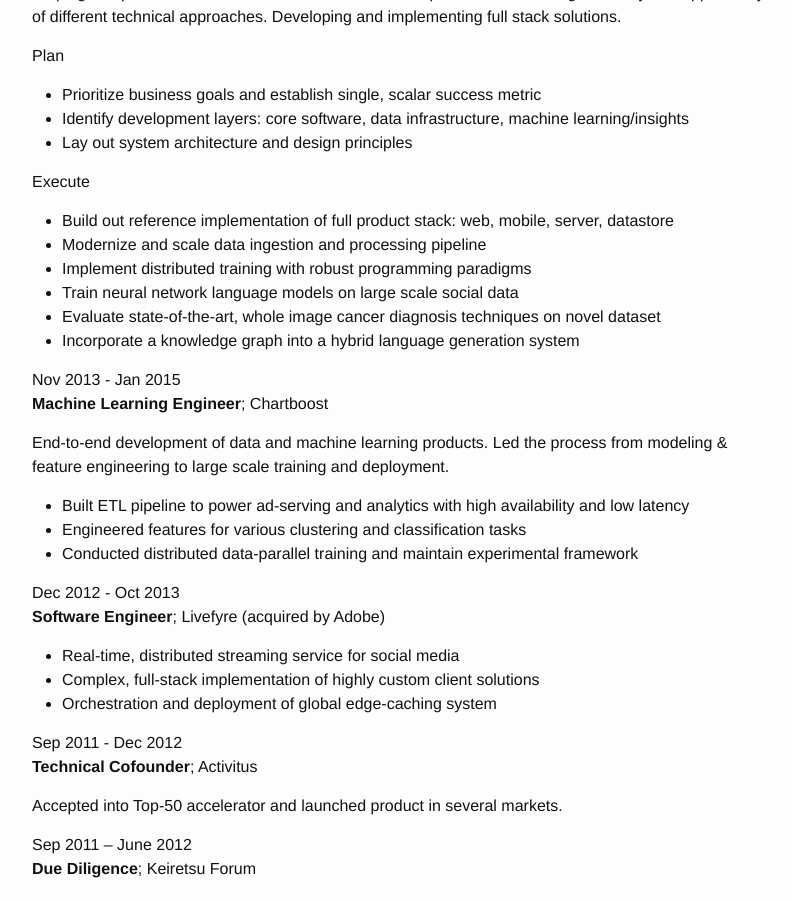
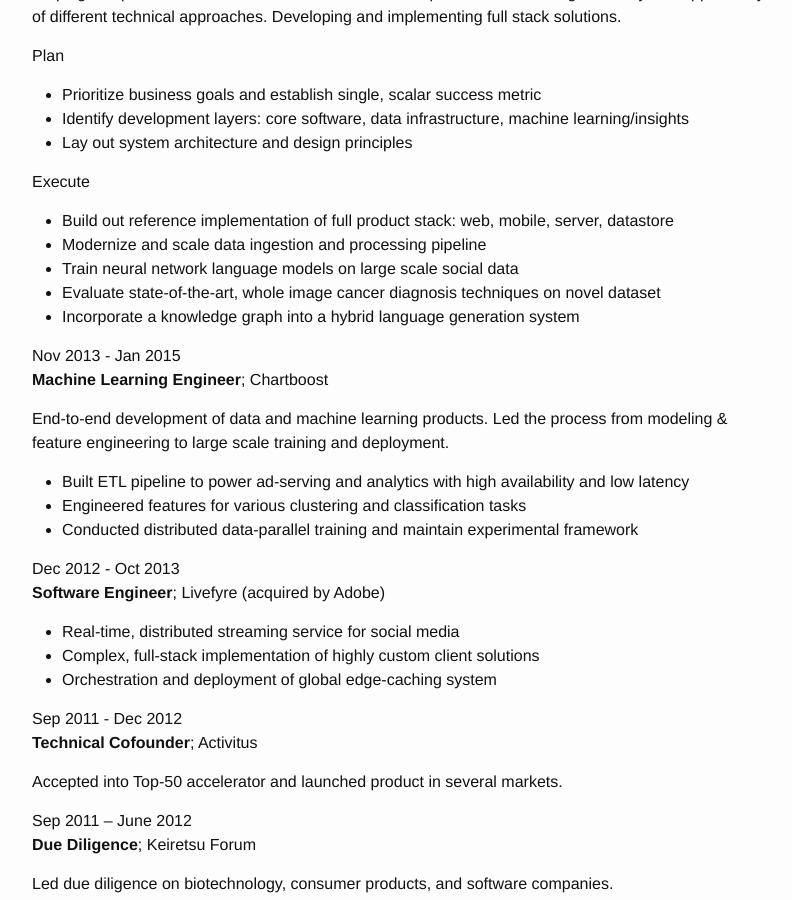
Before and after one commit to ZhangBanger/zhangbanger.github.io, a Jekyll site: the page built from about.md, in a window 1280 px wide and 900 px high, scrolled down 894 px. Shown: the whole window, without its empty margins (238-1030 px from the left). Built offline with Jekyll 4.4.1, drawn with Linux system fonts in a browser that asks for light colours.

Commit message:
Remove redundant distributed training line

```diff
--- a/about.md
+++ b/about.md
@@ -40,7 +40,6 @@ Plan
 Execute
 * Build out reference implementation of full product stack: web, mobile, server, datastore
 * Modernize and scale data ingestion and processing pipeline
-* Implement distributed training with robust programming paradigms
 * Train neural network language models on large scale social data
 * Evaluate state-of-the-art, whole image cancer diagnosis techniques on novel dataset
 * Incorporate a knowledge graph into a hybrid language generation system
```
